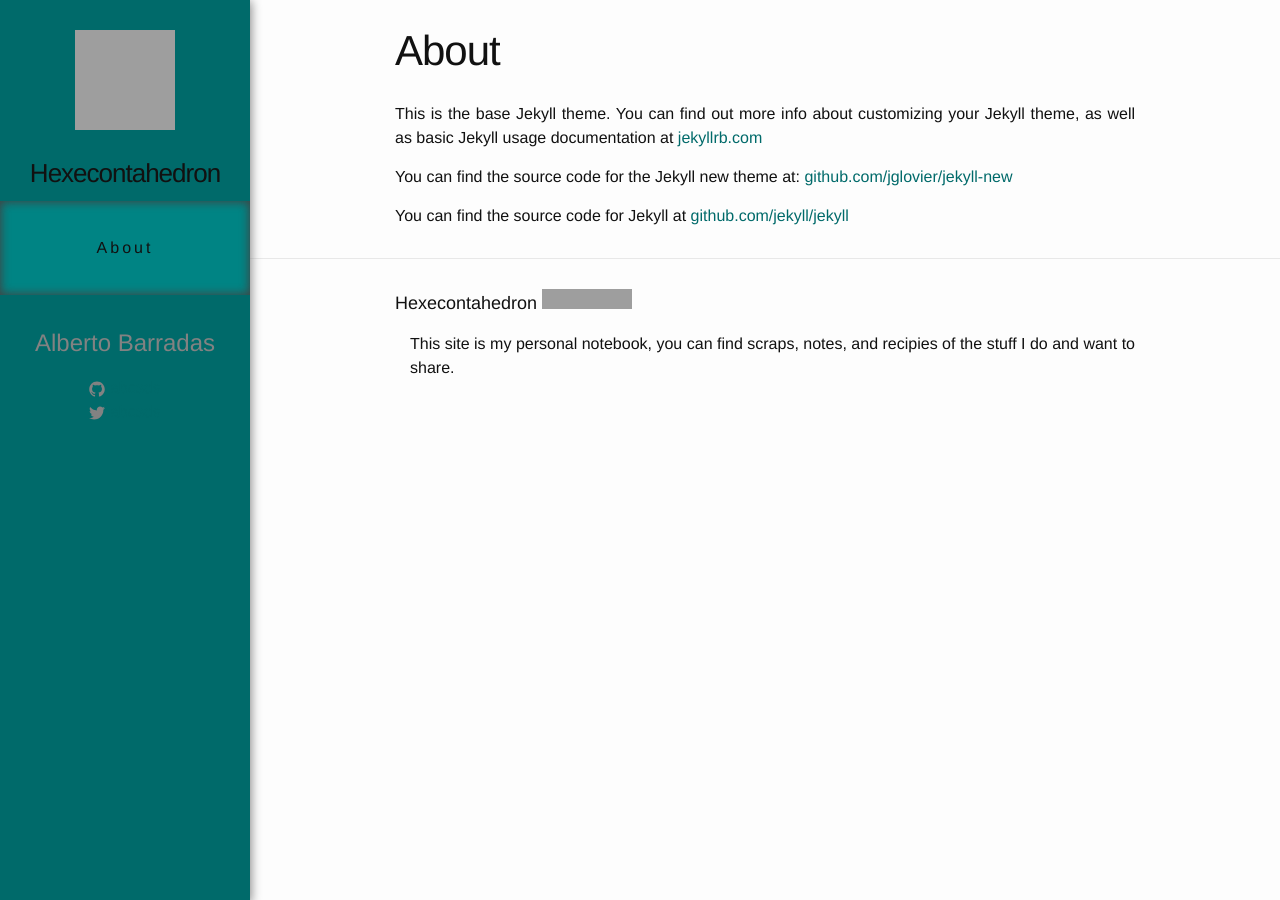
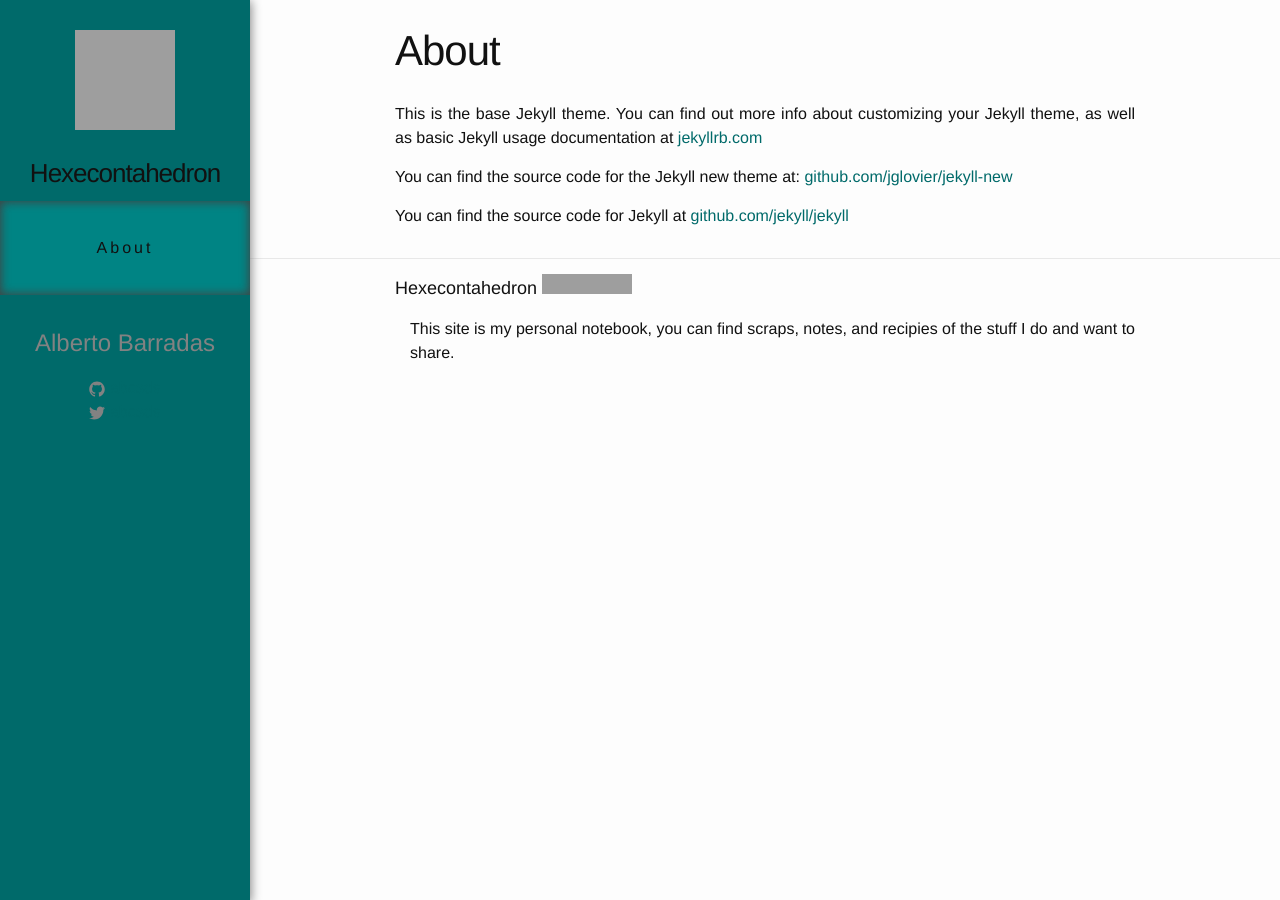
Before and after one commit to abcsds/hexecontahedron, a Jekyll site: the page built from about.md, in a window 1280 px wide. Built offline with Jekyll 4.4.1, drawn with Linux system fonts in a browser that asks for light colours; grey boxes are pictures that could not be loaded.

Commit message:
Index padding

```diff
--- a/_sass/_layout.scss
+++ b/_sass/_layout.scss
@@ -170,7 +170,7 @@
  */
  .simple-footer {
    border-top: 1px solid $grey-color-light;
-   padding: $spacing-unit 0;
+   padding: $spacing-unit/2 0;
    .wrapper {
      .footer-heading {
       display: inline-block;
@@ -260,7 +260,9 @@
  * Page content
  */
 .page-content {
-    padding: $spacing-unit 0;
+    padding-top: $spacing-unit;
+    padding-left: 0;
+    padding-right: 0;
     margin-left: 250px;
     @include media-query($on-palm) {
         margin-left: 0px;
@@ -268,7 +270,8 @@
 }
 
 .page-heading {
-    font-size: 20px;
+    font-size: 38px;
+    font-weight: bold;
 }
 
 .post-list {
```
Also changed, not shown: index.html (+5 -4 lines).
